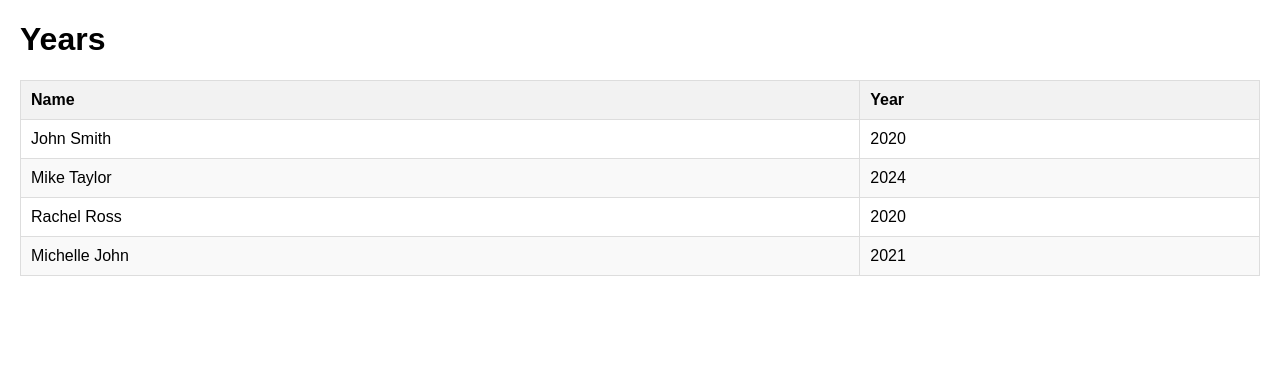
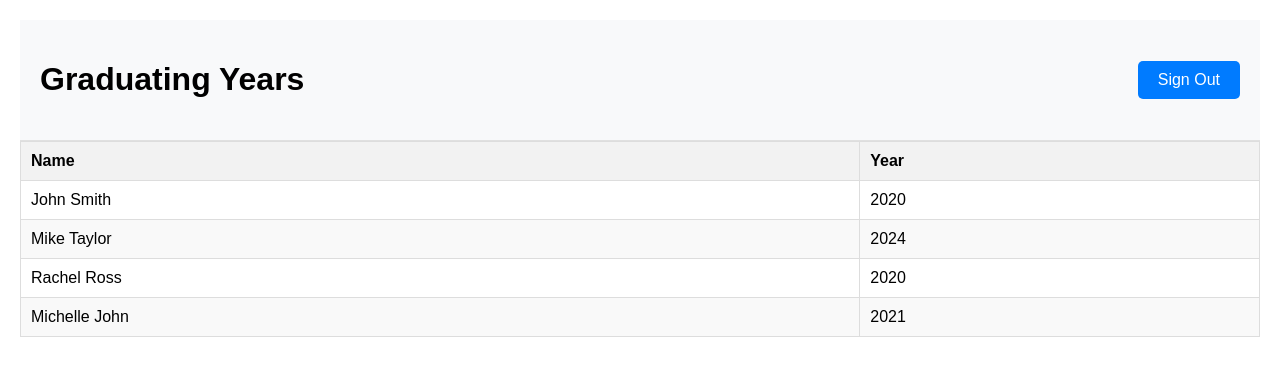
Before and after one commit to sai-yadavalli/members-app, a Django app: template templates/years.html in a window 1280 px wide. Shown: the top 376 px of the page. Run offline with Django 5.2, Linux system fonts and the light colour scheme; the template is opened without the code that fills it: values that come from a table or form of the project are taken from there, others are empty; data comes from the database, SQL or seed files in the repository; both versions use the stored data as it was after the commit.

Commit message:
Created log out buttons for disciples and years views

```diff
--- a/members/urls.py
+++ b/members/urls.py
@@ -4,6 +4,6 @@ from . import views as members_views
 
 urlpatterns = [
     path('', members_views.homepage, name='homepage'),
-    path('disciples', members_views.disciples_page, name='disciples'),
-    path('years', members_views.years_page, name='years')
+    path('/disciples', members_views.disciples_page, name='disciples'),
+    path('/years', members_views.years_page, name='years')
 ]
--- a/templates/years.html
+++ b/templates/years.html
@@ -29,10 +29,39 @@
         tr:nth-child(even) {
             background-color: #f9f9f9;
         }
+
+        .page-header {
+            display: flex;
+            justify-content: space-between;
+            align-items: center;
+            padding: 20px;
+            background-color: #f8f9fa;
+            border-bottom: 1px solid #e0e0e0;
+        }
+
+        .signout-button {
+            display: inline-block;
+            padding: 10px 20px;
+            font-size: 16px;
+            color: #fff;
+            background-color: #007bff;
+            border: none;
+            border-radius: 5px;
+            text-decoration: none;
+            cursor: pointer;
+        }
+
+        .signout-button:hover {
+            background-color: #0056b3;
+        }
+
     </style>
 </head>
 <body>
-<h1>Years</h1>
+    <header class="page-header">
+        <h1>Graduating Years</h1>
+        <a href="{% url 'logout' %}" class="signout-button">Sign Out</a>
+    </header>
     <table>
         <thead>
         <tr>
```
Also changed, not shown: templates/disciples.html (+30 -0 lines), db.sqlite3. Lines whose indentation alone changed are shown as unchanged.
